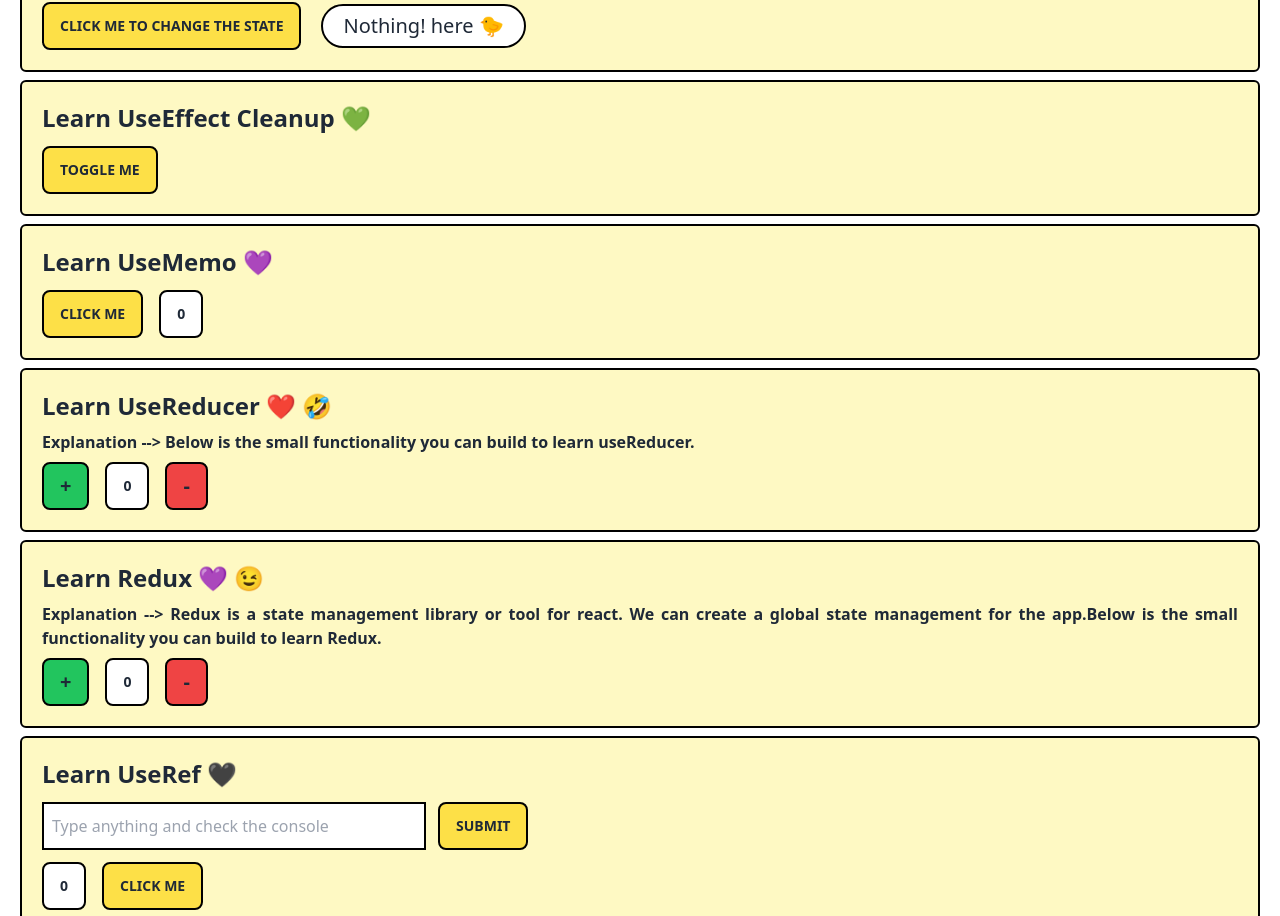
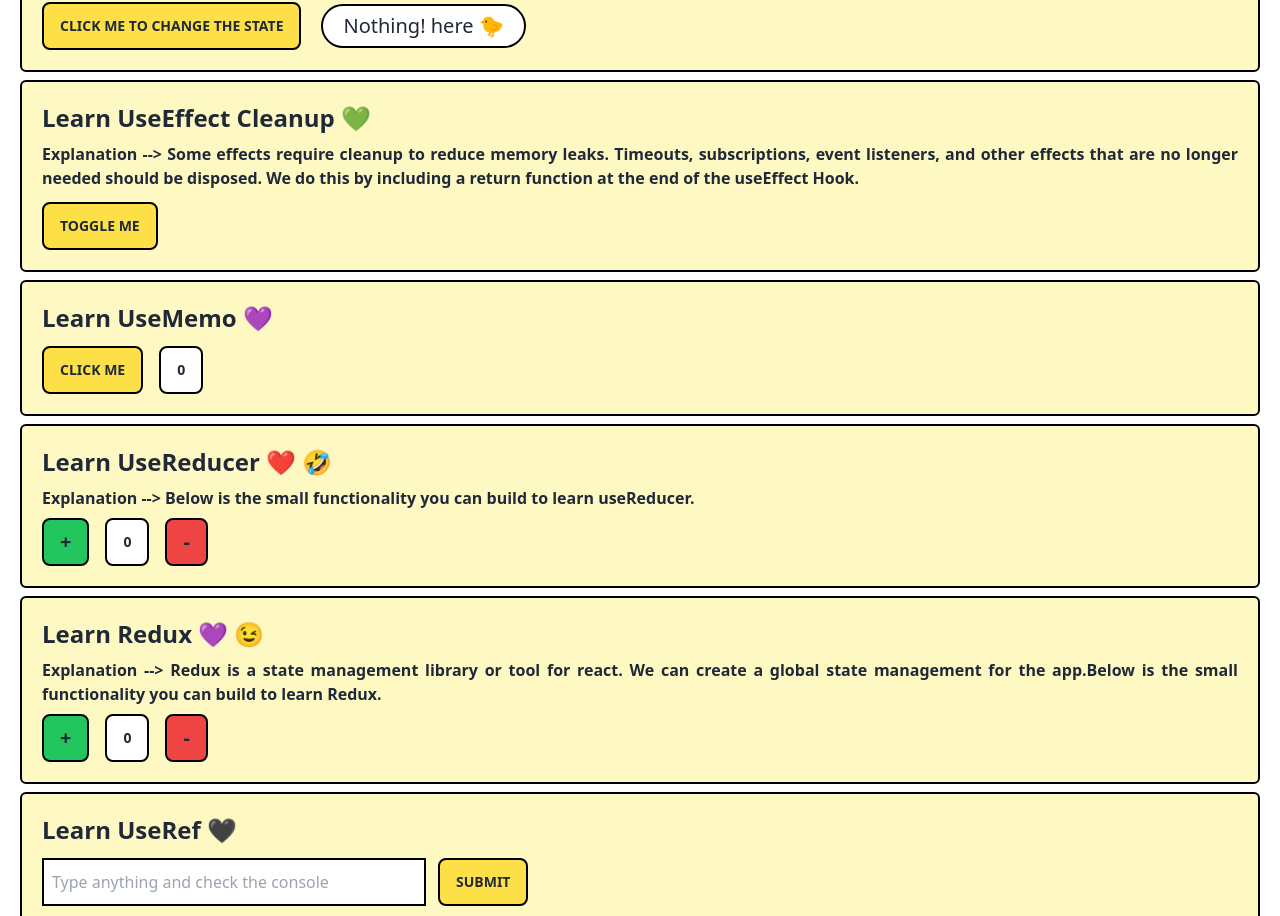
Before and after one commit to varunteja007006/Practice, a React (Vite) app in the folder Practice React/: page / in a window 1280 px wide. Shown: the part 3006-3922 px from the top of the page. Built offline with nearby package versions, Linux system fonts and the light colour scheme; no server answers.

Commit message:
updated useEffect cleanup

```diff
--- a/Practice React/src/components/home/LearnUseEffectCleanup.jsx
+++ b/Practice React/src/components/home/LearnUseEffectCleanup.jsx
@@ -11,7 +11,14 @@ function LearnUseEffectCleanup() {
   };
 
   return (
-    <CodeBlock heading={"Learn UseEffect Cleanup 💚"} explanation={``}>
+    <CodeBlock
+      heading={"Learn UseEffect Cleanup 💚"}
+      explanation={`Some effects require cleanup to reduce memory leaks.
+
+    Timeouts, subscriptions, event listeners, and other effects that are no longer needed should be disposed.
+
+    We do this by including a return function at the end of the useEffect Hook.`}
+    >
       <div className="flex flex-row gap-4 align-middle items-center mt-3">
         <YellowBtn
           type={"button"}
```
